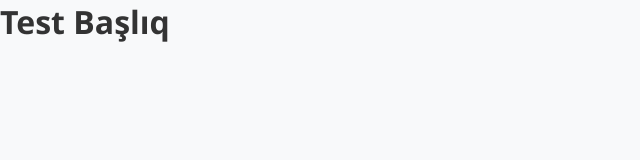
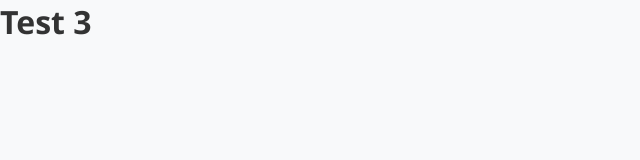
Before and after one commit to omar-hajiyev-o4/Portfolio, a React (Create React App) app in the folder frontend-react/: page / in a window 1280 px wide. Shown: the top 160 px of the page, without its empty margins (0-640 px from the left). Built offline with nearby package versions, Linux system fonts and the light colour scheme.

Commit message:
Vercel for test3

```diff
--- a/frontend-react/src/App.js
+++ b/frontend-react/src/App.js
@@ -18,7 +18,7 @@ function App() {
 
   return (
     <div>
-      <h1>Test Başlıq</h1>
+      <h1>Test 3</h1>
     </div>
     // <NotificationProvider>
     //   <Router>
```
